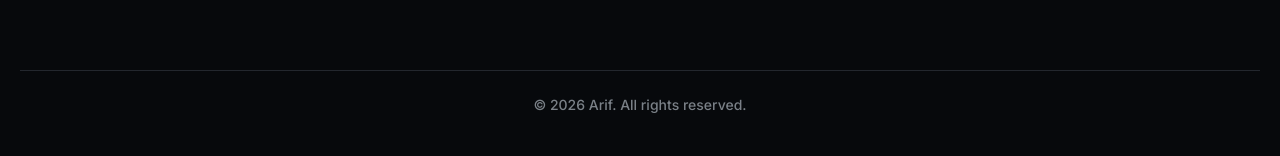
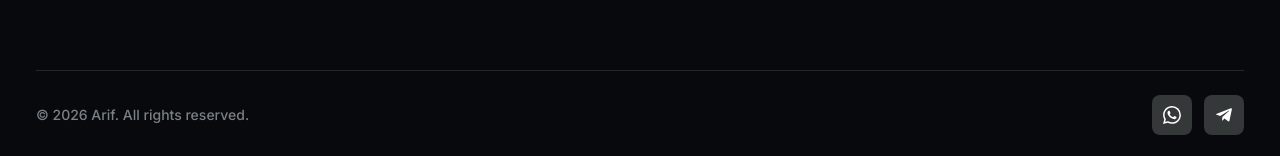
Before and after one commit to arifh97/arifh97, a Next.js app: page /projects in a window 1280 px wide. Shown: the part 10360-10516 px from the top of the page. Built offline with nearby package versions, Linux system fonts and the light colour scheme.

Commit message:
link updated

```diff
--- a/app/components/Footer.tsx
+++ b/app/components/Footer.tsx
@@ -1,10 +1,35 @@
 import React from 'react'
+import Social from './social'
+import { BsWhatsapp } from 'react-icons/bs'
+import { FaTelegramPlane } from "react-icons/fa";
+
 
 export default function Footer() {
+    const social = [
+        {
+            name: 'WhatsApp',
+            path: 'http://wa.me/+8801918599939',
+            icon: <BsWhatsapp />
+        },
+        {
+            name: 'Telegram',
+            path: 'https://t.me/arifh97',
+            icon: <FaTelegramPlane />
+        },
+    ]
     return (
-        <div className="container mx-auto py-5 lg:py-6 border-t border-border text-center">
-            <div className="flex flex-col md:flex-row items-center justify-center gap-4 text-sm text-muted-foreground font-medium">
-                <span>© {new Date().getFullYear()} Arif. All rights reserved.</span>
+        <div className="container mx-auto">
+            <div className="py-5 lg:py-6 border-t border-border text-center">
+                <div className="flex flex-col md:flex-row items-center justify-between gap-4 text-sm text-muted-foreground font-medium">
+                    <span>© {new Date().getFullYear()} Arif. All rights reserved.</span>
+                    <div className="flex items-center gap-x-3">
+                        {social.map((item, idx) => (
+                            <a href={item.path} key={idx} target='_blank' title={item.name} className='flex items-center justify-center rounded-lg size-10 text-lg bg-[#353839] text-white hover:bg-accent transition-all duration-300'>
+                                {item.icon}
+                            </a>
+                        ))}
+                    </div>
+                </div>
             </div>
         </div>
     )
```
